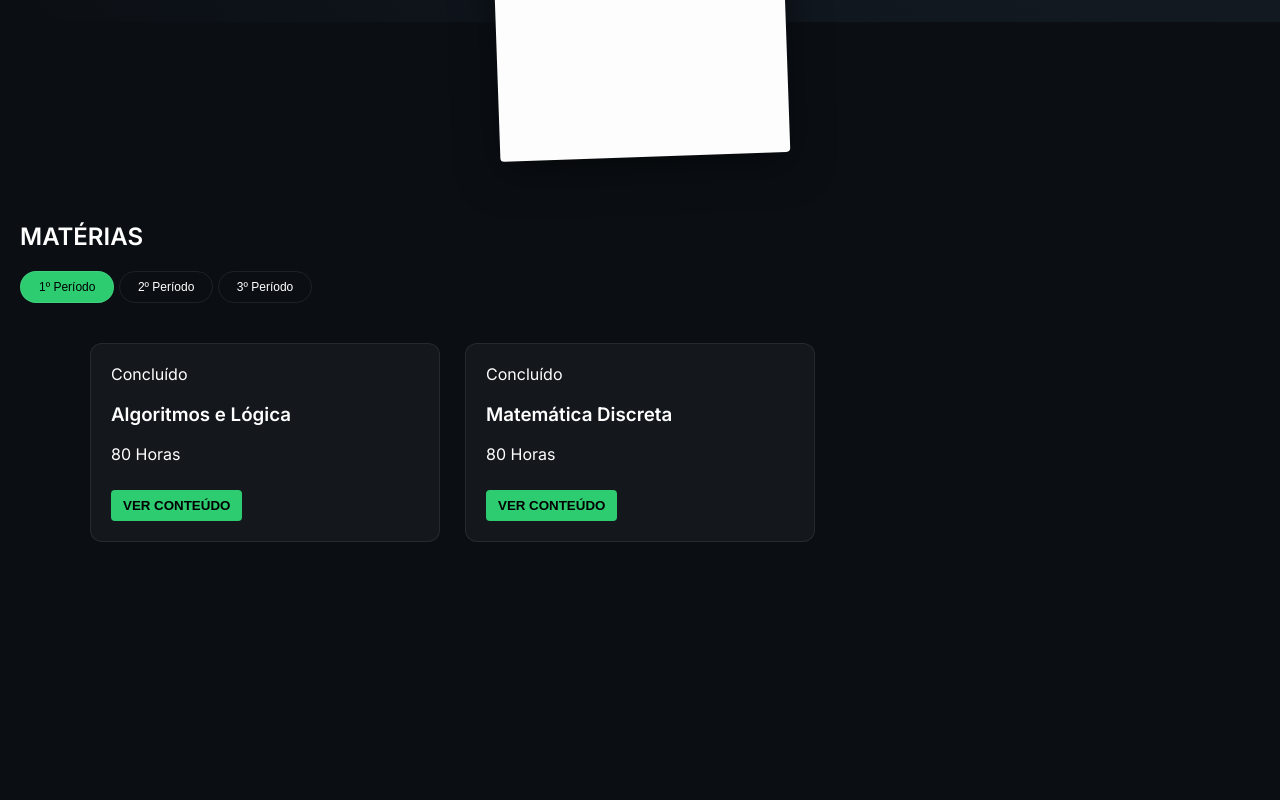
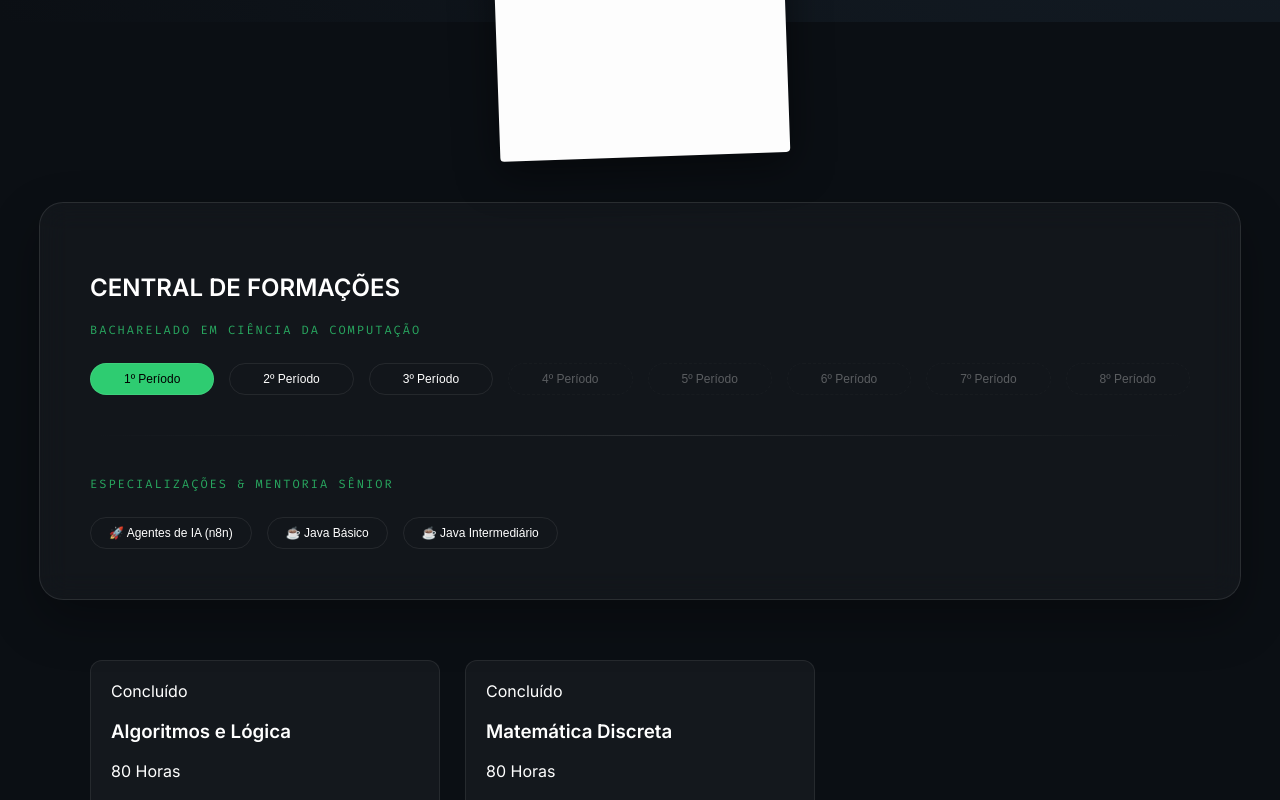
Before and after one commit to jessicafram/CS-Hub-, a plain HTML site: page index.html in a window 1280 px wide. Shown: the part 633-1433 px from the top of the page. Before the commit the page ends 1255 px from the top, so only its background shows below. Drawn offline with Linux system fonts and the light colour scheme.

Commit message:
criação do curso n8n

```diff
--- a/data/materias.json
+++ b/data/materias.json
@@ -5,6 +5,7 @@
             "periodo": 1,
             "materias": [
                 {
+                    "id": "algoritmos",
                     "nome": "Algoritmos e Lógica",
                     "status": "Concluído",
                     "horas": 80,
@@ -16,6 +17,7 @@
                     ]
                 },
                 {
+                    "id": "mat-discreta",
                     "nome": "Matemática Discreta",
                     "status": "Concluído",
                     "horas": 80,
@@ -31,6 +33,7 @@
             "periodo": 2,
             "materias": [
                 {
+                    "id": "ed1",
                     "nome": "Estrutura de Dados I",
                     "status": "Concluído",
                     "horas": 80,
@@ -42,6 +45,7 @@
                     ]
                 },
                 {
+                    "id": "poo-java",
                     "nome": "POO (Java)",
                     "status": "Concluído",
                     "horas": 80,
@@ -58,6 +62,7 @@
             "periodo": 3,
             "materias": [
                 {
+                    "id": "ihc",
                     "nome": "Interação Humano Computador e UX",
                     "status": "Em andamento",
                     "horas": 80,
@@ -76,6 +81,7 @@
                     "material_complementar": "assets/resumos/resumo-ihc-jessica.pdf"
                 },
                 {
+                    "id": "mat-comp",
                     "nome": "Matemática Computacional Aplicada",
                     "status": "Em andamento",
                     "horas": 80,
@@ -91,5 +97,52 @@
                 }
             ]
         }
+    ],
+    "cursos_extensao": [
+        {
+            "id": "n8n",
+            "nome": "Especialista em Agentes de IA com n8n",
+            "status": "Inscrições Abertas",
+            "horas": 12,
+            "descricao": "Mentoria Senior: Domine a via profissional de automação, manipulação de JSON e criação de Agentes de IA monetizáveis.",
+            "links_ativos": true,
+            "grade_conteudo": [
+                "Aula 01: Instalação Profissional e Lógica de Gatilhos",
+                "Aula 02: Manipulação de Dados e JSON Estruturado",
+                "Aula 03: Lógica de Fluxo Avançada (Loops e Switches)",
+                "Aula 05: JavaScript no n8n (O Pulo do Gato)",
+                "Aula 11: RAG e Conhecimento Especializado"
+            ]
+        },
+        {
+            "id": "java-base",
+            "nome": "Java Básico - De iniciante a Desenvolvedor",
+            "status": "Material Disponível",
+            "horas": 40,
+            "descricao": "Curso completo de sintaxe Java, lógica de programação e primeiros passos no desenvolvimento backend.",
+            "links_ativos": true,
+            "grade_conteudo": [
+                "Configuração do Ambiente (JDK e IDE)",
+                "Tipos de Dados e Operadores",
+                "Estruturas de Controle",
+                "Arrays e Vetores",
+                "Primeiros passos com Métodos"
+            ]
+        },
+        {
+            "id": "java-inter",
+            "nome": "Java Intermediário - Masterização de APIs",
+            "status": "Material Disponível",
+            "horas": 60,
+            "descricao": "Aprofundamento em Java, focado em coleções, exceções e integração com banco de dados.",
+            "links_ativos": true,
+            "grade_conteudo": [
+                "Collections API (List, Set, Map)",
+                "Tratamento de Exceções Customizadas",
+                "Generics e Lambdas",
+                "Trabalhando com Streams",
+                "JDBC e Persistência Básica"
+            ]
+        }
     ]
 }
--- a/index.html
+++ b/index.html
@@ -67,12 +67,37 @@
         </div>
 
         <section class="academic-grid-section">
-            <h2 class="section-title">MATÉRIAS</h2>
-            <div class="filter-container">
-                <button class="filter-btn active" data-periodo="1">1º Período</button>
-                <button class="filter-btn" data-periodo="2">2º Período</button>
-                <button class="filter-btn" data-periodo="3">3º Período</button>
+            <div class="glass-container-main">
+                <h2 class="section-title">CENTRAL DE FORMAÇÕES</h2>
+
+                <div class="category-wrapper">
+                    <span class="category-label">BACHARELADO EM CIÊNCIA DA COMPUTAÇÃO</span>
+                    <div class="periods-grid">
+                        <button class="filter-btn active" data-type="graduacao" data-periodo="1">1º Período</button>
+                        <button class="filter-btn" data-type="graduacao" data-periodo="2">2º Período</button>
+                        <button class="filter-btn" data-type="graduacao" data-periodo="3">3º Período</button>
+
+                        <button class="filter-btn locked" title="Em breve">4º Período</button>
+                        <button class="filter-btn locked" title="Em breve">5º Período</button>
+                        <button class="filter-btn locked" title="Em breve">6º Período</button>
+                        <button class="filter-btn locked" title="Em breve">7º Período</button>
+                        <button class="filter-btn locked" title="Em breve">8º Período</button>
                     </div>
+                </div>
+
+                <div class="divider-glass"></div>
+
+                <div class="category-wrapper">
+                    <span class="category-label">ESPECIALIZAÇÕES & MENTORIA SÊNIOR</span>
+                    <div class="extensions-flex">
+                        <button class="filter-btn" data-type="extensao" data-curso="n8n">🚀 Agentes de IA (n8n)</button>
+                        <button class="filter-btn" data-type="extensao" data-curso="java-base">☕ Java Básico</button>
+                        <button class="filter-btn" data-type="extensao" data-curso="java-inter">☕ Java
+                            Intermediário</button>
+                    </div>
+                </div>
+            </div>
+
             <div id="subjects-container" class="mat-grid"></div>
         </section>
     </div>
--- a/script.js
+++ b/script.js
@@ -8,6 +8,7 @@ const codeToType = `class ComputerScience {
 }`;
 
 let charIndex = 0;
+let materiasData = null; // Cache para não precisar ler o arquivo JSON toda hora
 
 function typeCode() {
     const element = document.getElementById("typing-code");
@@ -18,19 +19,30 @@ function typeCode() {
     }
 }
 
-async function loadSubjects(periodoSelecionado = 1) {
+// Função atualizada para aceitar o tipo (graduacao ou extensao)
+async function loadContent(tipo, valor) {
     try {
+        if (!materiasData) {
             const response = await fetch('data/materias.json');
             if (!response.ok) throw new Error('Falha ao carregar JSON');
+            materiasData = await response.json();
+        }
 
-        const data = await response.json();
         const container = document.getElementById('subjects-container');
         container.innerHTML = "";
+        let listaExibicao = [];
 
-        const periodoEncontrado = data.grade_curricular.find(p => p.periodo === periodoSelecionado);
+        if (tipo === 'graduacao') {
+            const periodoNum = parseInt(valor);
+            const periodoEncontrado = materiasData.grade_curricular.find(p => p.periodo === periodoNum);
+            if (periodoEncontrado) listaExibicao = periodoEncontrado.materias;
+        } else if (tipo === 'extensao') {
+            // Busca nos cursos de extensão (você deve adicionar esta chave no seu JSON)
+            const cursoEncontrado = materiasData.cursos_extensao.find(c => c.id === valor);
+            if (cursoEncontrado) listaExibicao = [cursoEncontrado];
+        }
 
-        if (periodoEncontrado) {
-            periodoEncontrado.materias.forEach(m => {
+        listaExibicao.forEach(m => {
             const card = document.createElement('div');
             card.className = 'mat-card-modern';
             card.innerHTML = `
@@ -42,7 +54,6 @@ async function loadSubjects(periodoSelecionado = 1) {
             card.querySelector('button').addEventListener('click', () => openModal(m));
             container.appendChild(card);
         });
-        }
     } catch (error) {
         console.error("Erro no carregamento:", error);
     }
@@ -52,8 +63,7 @@ function openModal(materia) {
     const modal = document.getElementById('course-modal');
     const body = document.getElementById('modal-body');
 
-    // Verifica se o aluno passou no exame final salvo no localStorage
-    const aprovado = localStorage.getItem('ihc_concluido') === 'true';
+    const aprovado = localStorage.getItem(`${materia.id}_concluido`) === 'true';
     const statusExibicao = aprovado ? "Concluído ✓" : materia.status;
     const corStatus = aprovado ? "var(--accent)" : "#fff";
 
@@ -68,7 +78,21 @@ function openModal(materia) {
                 ${materia.grade_conteudo.map((item, index) => {
         const num = String(index + 1).padStart(2, '0');
 
-        // Libera o link se for a matéria de IHC
+        // Lógica para Extensão (n8n, Java): Libera HTML na subpasta e botão de PDF
+        if (materia.links_ativos) {
+            return `
+                            <li style="display: flex; justify-content: space-between; align-items: center; border-left: 3px solid var(--accent); background: rgba(255,255,255,0.05); margin-top: 5px; padding: 10px; list-style: none;">
+                                <div onclick="window.location.href='./materiais/${materia.id}/${materia.id}-aula-${num}.html'" style="cursor:pointer; flex-grow: 1;">
+                                    📖 ${item}
+                                </div>
+                                <a href="assets/cursos/${materia.id}/aula-${num}.pdf" download class="btn-download" title="Baixar PDF" style="text-decoration: none; margin-left: 10px;">
+                                    📥
+                                </a>
+                            </li>
+                        `;
+        }
+
+        // Lógica para IHC (Graduação)
         if (materia.nome.includes("Interação")) {
             return `
                             <li onclick="window.location.href='./materiais/ihc-topico-${num}.html'"
@@ -84,15 +108,20 @@ function openModal(materia) {
     `;
     modal.style.display = 'flex';
 }
+
 document.addEventListener("DOMContentLoaded", () => {
     typeCode();
-    loadSubjects(1);
+    loadContent('graduacao', 1); // Carrega o 1º período por padrão
 
     document.querySelectorAll('.filter-btn').forEach(button => {
         button.addEventListener('click', function () {
             document.querySelectorAll('.filter-btn').forEach(btn => btn.classList.remove('active'));
             this.classList.add('active');
-            loadSubjects(parseInt(this.dataset.periodo));
+
+            const tipo = this.dataset.type; // graduacao ou extensao
+            const valor = tipo === 'graduacao' ? this.dataset.periodo : this.dataset.curso;
+
+            loadContent(tipo, valor);
         });
     });
 
--- a/style.css
+++ b/style.css
@@ -454,3 +454,54 @@ body {
     cursor: pointer;
     z-index: 10000;
 }
+
+.glass-container-main {
+    background: rgba(255, 255, 255, 0.03);
+    backdrop-filter: blur(15px);
+    border: 1px solid rgba(255, 255, 255, 0.1);
+    border-radius: 24px;
+    padding: 50px;
+    max-width: 1100px;
+    margin: 0 auto 60px auto;
+    box-shadow: 0 20px 50px rgba(0, 0, 0, 0.3);
+}
+
+.category-label {
+    font-family: 'Fira Code', monospace;
+    font-size: 0.75rem;
+    letter-spacing: 2px;
+    color: var(--accent);
+    display: block;
+    margin-bottom: 25px;
+    opacity: 0.8;
+}
+
+.periods-grid {
+    display: grid;
+    grid-template-columns: repeat(auto-fit, minmax(110px, 1fr));
+    gap: 15px;
+}
+
+.extensions-flex {
+    display: flex;
+    flex-wrap: wrap;
+    gap: 15px;
+}
+
+.divider-glass {
+    height: 1px;
+    background: linear-gradient(90deg, transparent, rgba(255, 255, 255, 0.1), transparent);
+    margin: 40px 0;
+}
+
+/* Estilo para períodos não criados */
+.filter-btn.locked {
+    opacity: 0.3;
+    cursor: not-allowed;
+    border-style: dashed;
+}
+
+.filter-btn.locked:hover {
+    background: transparent;
+    transform: none;
+}
```
Also changed, not shown: materiais/n8n/n8n-aula-01.html (added, +129 -0 lines), assets/cursos/n8n/aula-01/botao-partida.jpg (added), assets/cursos/n8n/aula-01/canvas.jpg (added), assets/cursos/n8n/aula-01/configuracao.jpg (added), assets/cursos/n8n/aula-01/edit-fields.jpg (added), assets/cursos/n8n/aula-01/inerface-n8n.jpg (added), assets/cursos/n8n/aula-01/install-concluida-n8n.jpg (added), assets/cursos/n8n/aula-01/install-n8n.jpg (added), assets/cursos/n8n/aula-01/terminal.jpg (added). Lines whose indentation alone changed are shown as unchanged.
